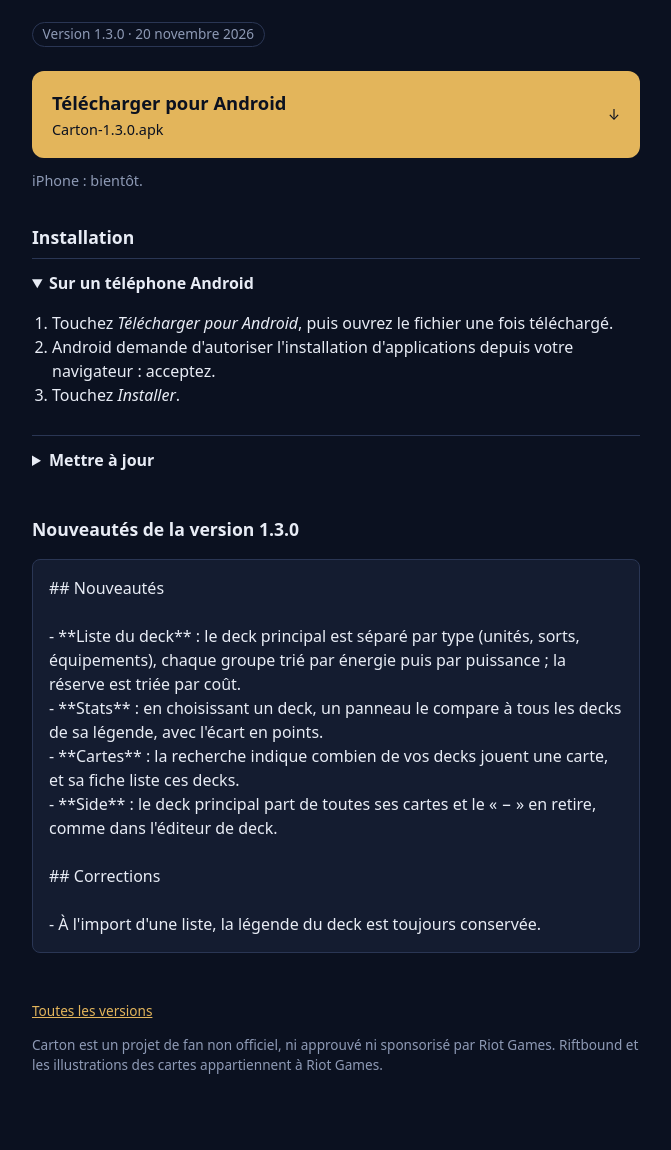
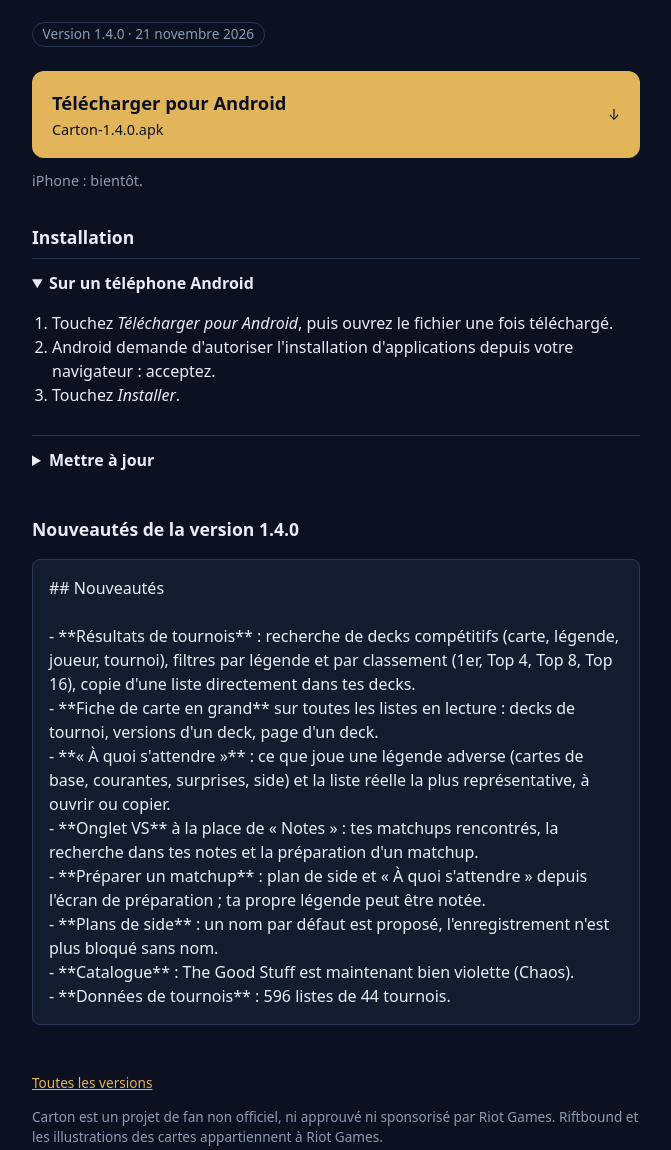
Before and after one commit to Unarbre/carton.github.io, a plain HTML site: page index.html in a window 1280 px wide. Shown: the part 161-1311 px from the top of the page, without its empty margins (304-975 px from the left). Drawn offline with Linux system fonts and the light colour scheme.

Commit message:
Download page: Carton 1.4.0

```diff
--- a/index.html
+++ b/index.html
@@ -36,10 +36,10 @@
     <h1>Carton</h1>
     <p class="tagline">Le compagnon des joueurs de jeux de cartes : score, historique, notes par matchup et banlists
     toujours à jour. Premier jeu : Riftbound.</p>
-    <span class="version">Version 1.3.0 · 20 novembre 2026</span>
+    <span class="version">Version 1.4.0 · 21 novembre 2026</span>
 
-    <a class="download" href="https://github.com/Unarbre/carton.github.io/releases/download/v1.3.0/Carton-1.3.0.apk">
-      <div><strong>Télécharger pour Android</strong><span>Carton-1.3.0.apk</span></div>
+    <a class="download" href="https://github.com/Unarbre/carton.github.io/releases/download/v1.4.0/Carton-1.4.0.apk">
+      <div><strong>Télécharger pour Android</strong><span>Carton-1.4.0.apk</span></div>
       <span aria-hidden="true">↓</span>
     </a>
     <p class="soon">iPhone : bientôt.</p>
@@ -60,17 +60,17 @@
       toutes seules.</p>
     </details>
 
-    <h2>Nouveautés de la version 1.3.0</h2>
+    <h2>Nouveautés de la version 1.4.0</h2>
     <pre class="notes">## Nouveautés
 
-- **Liste du deck** : le deck principal est séparé par type (unités, sorts, équipements), chaque groupe trié par énergie puis par puissance ; la réserve est triée par coût.
-- **Stats** : en choisissant un deck, un panneau le compare à tous les decks de sa légende, avec l'écart en points.
-- **Cartes** : la recherche indique combien de vos decks jouent une carte, et sa fiche liste ces decks.
-- **Side** : le deck principal part de toutes ses cartes et le « − » en retire, comme dans l'éditeur de deck.
-
-## Corrections
-
-- À l'import d'une liste, la légende du deck est toujours conservée.</pre>
+- **Résultats de tournois** : recherche de decks compétitifs (carte, légende, joueur, tournoi), filtres par légende et par classement (1er, Top 4, Top 8, Top 16), copie d'une liste directement dans tes decks.
+- **Fiche de carte en grand** sur toutes les listes en lecture : decks de tournoi, versions d'un deck, page d'un deck.
+- **« À quoi s'attendre »** : ce que joue une légende adverse (cartes de base, courantes, surprises, side) et la liste réelle la plus représentative, à ouvrir ou copier.
+- **Onglet VS** à la place de « Notes » : tes matchups rencontrés, la recherche dans tes notes et la préparation d'un matchup.
+- **Préparer un matchup** : plan de side et « À quoi s'attendre » depuis l'écran de préparation ; ta propre légende peut être notée.
+- **Plans de side** : un nom par défaut est proposé, l'enregistrement n'est plus bloqué sans nom.
+- **Catalogue** : The Good Stuff est maintenant bien violette (Chaos).
+- **Données de tournois** : 596 listes de 44 tournois.</pre>
 
     <footer>
       <p><a href="https://github.com/Unarbre/carton.github.io/releases">Toutes les versions</a></p>
```
Also changed, not shown: app/latest.json (+4 -4 lines).
